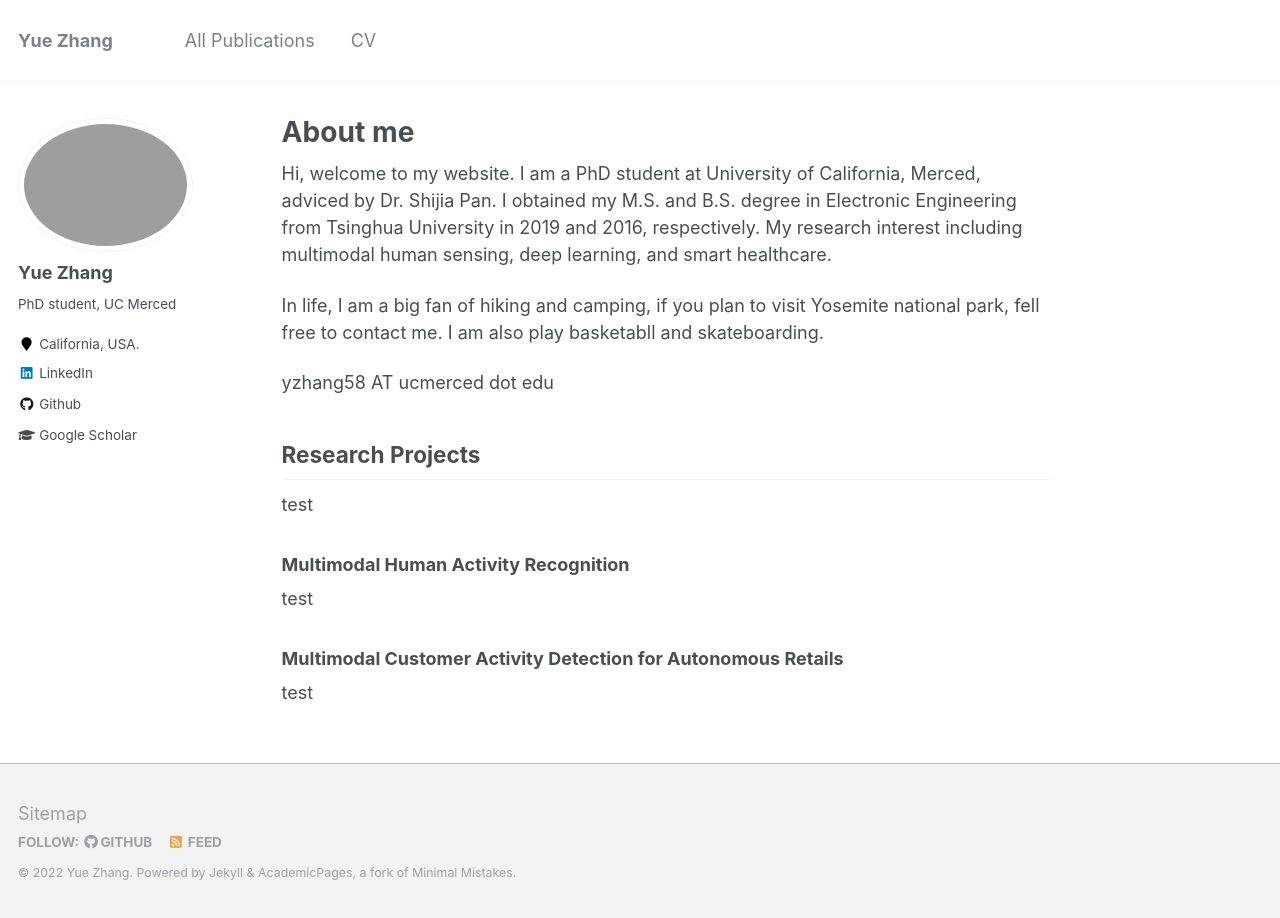
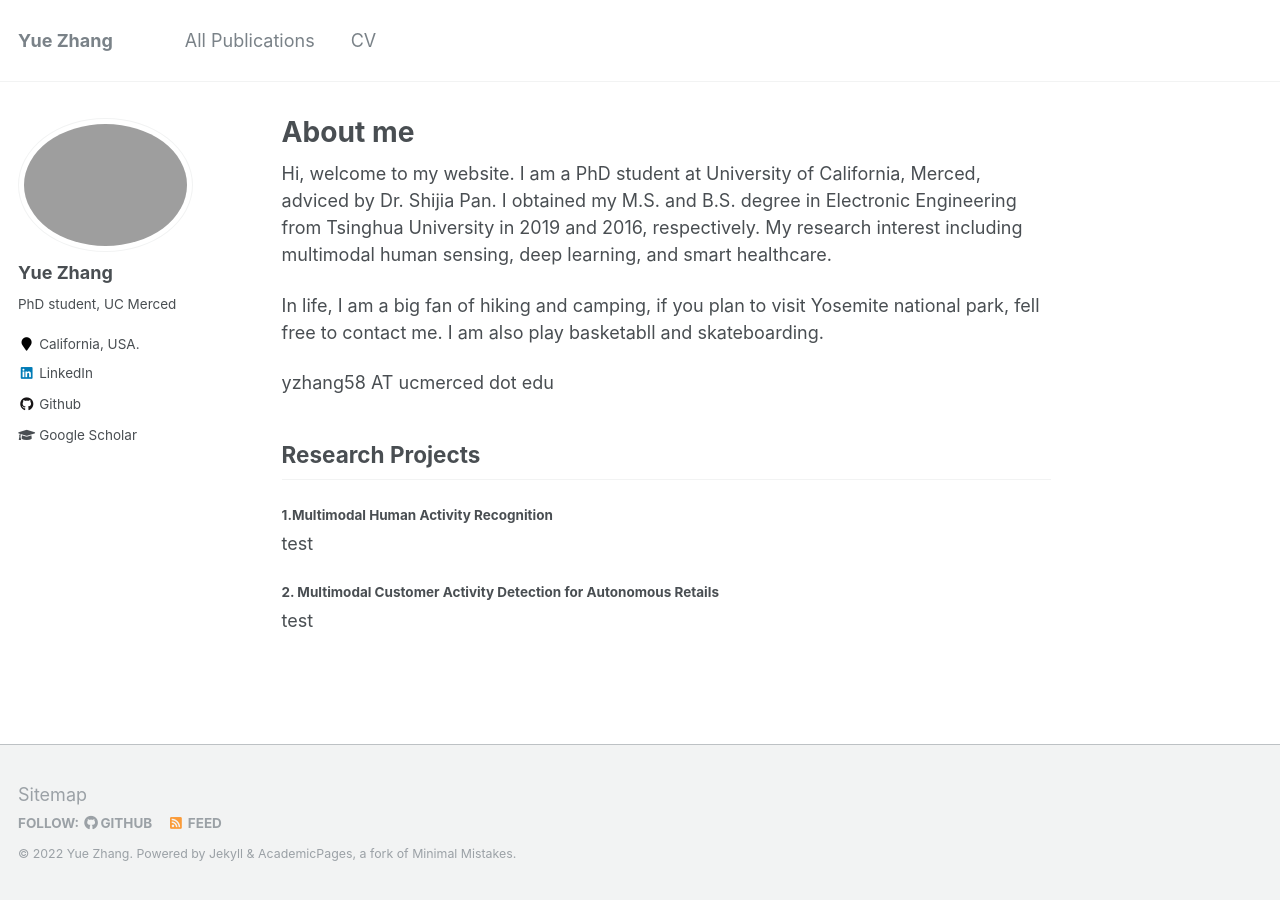
Before and after one commit to YZthu/YZthu, a Jekyll site: the page built from _pages/about.md, in a window 1280 px wide. Built offline with Jekyll 4.4.1, drawn with Linux system fonts in a browser that asks for light colours.

Commit message:
add more papers

```diff
--- a/_pages/about.md
+++ b/_pages/about.md
@@ -15,10 +15,9 @@ In life, I am a big fan of hiking and camping, if you plan to visit Yosemite nat
 yzhang58 AT ucmerced dot edu
 
 ## Research Projects
+
+#### 1.Multimodal Human Activity Recognition
 test
 
-### Multimodal Human Activity Recognition
+#### 2. Multimodal Customer Activity Detection for Autonomous Retails
 test
-
-### Multimodal Customer Activity Detection for Autonomous Retails
-test
```
